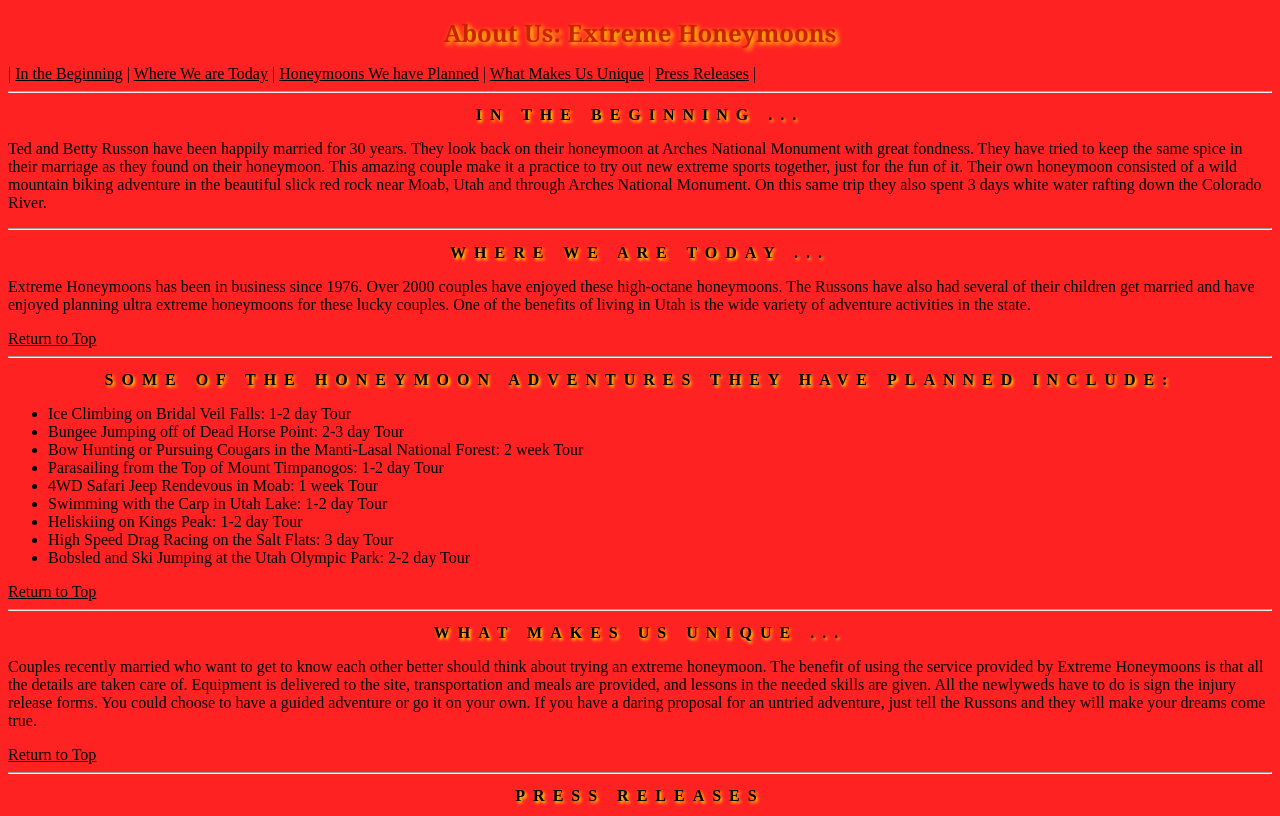
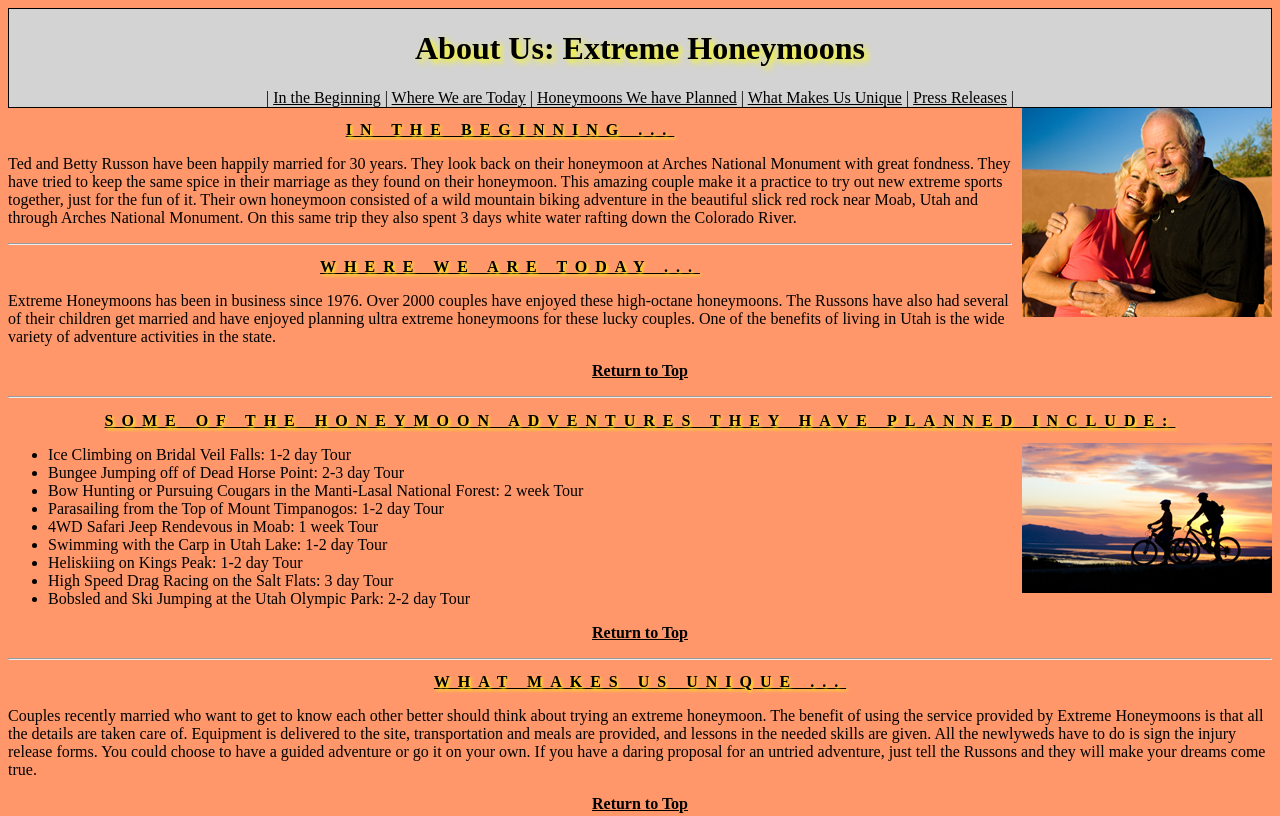
Before and after one commit to flowersin/INFO2420, a plain HTML site: page project03/aboutUs.html in a window 1280 px wide. Shown: the top 816 px of the page. Drawn offline with Linux system fonts and the light colour scheme.

Commit message:
Finished Project 3

```diff
--- a/project03/aboutUs.html
+++ b/project03/aboutUs.html
@@ -4,14 +4,12 @@
 <meta charset="UTF-8">
 <title>About Us: Extreme Honeymoons</title>
 <style>
-body {
-  background-color: #FF2222;
+  body {
+  background-color: #ff976b;
 }
 h1 {
-  font: bold 1.5em Georgia, serif;
   text-shadow: .1em .1em .2em yellow;
-  color: #CC2200;
-  text-align: center;
+  color: #000000;
 }
 h2 {
   font-size: 1em;
@@ -20,6 +18,7 @@
   text-align: center;
   color: #000000;
   text-shadow: .1em .1em .2em yellow;
+  text-decoration: underline;
 }
 h3 {
   font-size: 1em;
@@ -47,10 +46,31 @@
 a:active {
   color: #000000;
 }
+hr {
+  color:orange;
+}
+.Return {
+  text-align: center;
+  font-weight: bolder;
+}
+.Header {
+  background-color: lightgrey;
+  font: bold Georgia, serif;
+  text-align: center;
+  border: 1px solid #000000;
+}
+.thumbnailleft {
+  float: left;
+  padding-right: 10px
+}
+.thumbnailright {
+  float: right;
+  padding-left: 10px;
+}
 </style>
 </head>
 <body>
-
+<div class="Header">
 <h1 id="Top">About Us: Extreme Honeymoons</h1>
 
 | <a href="#Beginning">In the Beginning</a> |
@@ -58,18 +78,19 @@
 <a href="#Planned">Honeymoons We have Planned</a> |
 <a href="#Unique">What Makes Us Unique</a> |
 <a href="#Press">Press Releases</a> |
-<hr>
-
+</div>
+<img src="Images/OlderCouple5Sm.jpg" alt="Owners Smiling" class="thumbnailright">
 <h2 id="Beginning">In the Beginning ...</h2>
 <p>Ted and Betty Russon have been happily married for 30 years.  They look back on their honeymoon at Arches National Monument with great fondness.  They have tried to keep the same spice in their marriage as they found on their honeymoon.  This amazing couple make it a practice to try out new extreme sports together, just for the fun of it.  Their own honeymoon consisted of a wild mountain biking adventure in the beautiful slick red rock near Moab, Utah and through Arches National Monument.  On this same trip they also spent 3 days white water rafting down the Colorado River.</p>
 <hr>
 
 <h2 id="Today">Where We are Today ...</h2>
 <p>Extreme Honeymoons has been in business since 1976.  Over 2000 couples have enjoyed these high-octane honeymoons.  The Russons have also had several of their children get married and have enjoyed planning ultra extreme honeymoons for these lucky couples.  One of the benefits of living in Utah is the wide variety of adventure activities in the state.</p>
-<a href="#Top">Return to Top</a>
+<p class="Return"><a href="#Top">Return to Top</a></p>
 <hr>
 
 <h2 id="Planned">Some of the honeymoon adventures they have planned include:</h2>
+<img src="Images/CoupleBike3Sm.jpg" alt="Couple Biking" class="thumbnailright">
 <ul>
 <li>Ice Climbing on Bridal Veil Falls: 1-2 day Tour</li>
 <li>Bungee Jumping off of Dead Horse Point: 2-3 day Tour</li>
@@ -81,12 +102,12 @@
 <li>High Speed Drag Racing on the Salt Flats: 3 day Tour</li>
 <li>Bobsled and Ski Jumping at the Utah Olympic Park: 2-2 day Tour </li>
 </ul>
-<a href="#Top">Return to Top</a>
+<p class="Return"><a href="#Top">Return to Top</a></p>
 <hr>
 
 <h2 id="Unique">What Makes Us Unique ...</h2>
 <p>Couples recently married who want to get to know each other better should think about trying an extreme honeymoon.  The benefit of using the service provided by Extreme Honeymoons is that all the details are taken care of.  Equipment is delivered to the site, transportation and meals are provided, and lessons in the needed skills are given.  All the newlyweds have to do is sign the injury release forms.  You could choose to have a guided adventure or go it on your own.  If you have a daring proposal for an untried adventure, just tell the Russons and they will make your dreams come true.  </p>
-<a href="#Top">Return to Top</a>
+<p class="Return"><a href="#Top">Return to Top</a></p>
 <hr>
 
 <h2 id="Press">Press Releases</h2>
@@ -95,7 +116,7 @@
 
 <h3>Utah Brides Magazine, May 2012:</h3>
 <p>"Brides-to-be might worry that their honeymoon may be a forgetable experience. If you think a candle lit dinner sounds boring and you have seen one too many movies, then consider an Extreme Honeymoon.  Let Ted Russon's Extreme Honeymoons plan all the details of a wild and crazy honeymoon adventure. These reasonable priced tours are totally safe and an insurance policy is included with the cost of all packages.  One recent newlywed breathlessly related this experience,"Like, it was the most awesome experience of my life!"  So surprise your new spouse with a white-knuckle honeymoon."  </p>
-<a href="#Top">Return to Top</a>
+<p class="Return"><a href="#Top">Return to Top</a></p>
 
 </body>
 </html>
```
Also changed, not shown: index.html (+2 -0 lines), project03/tributes.html (+70 -3 lines).
